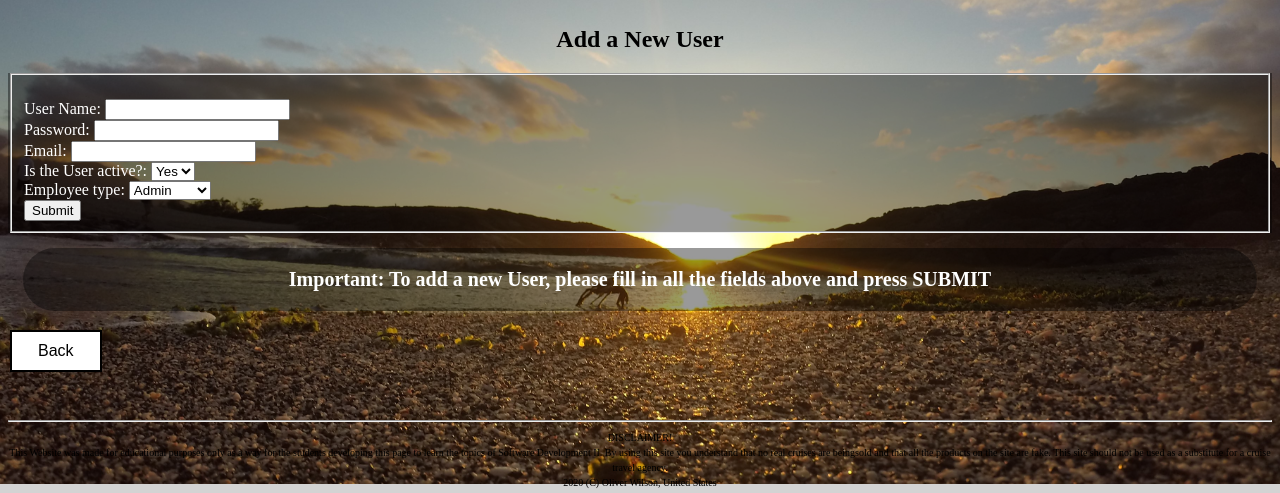
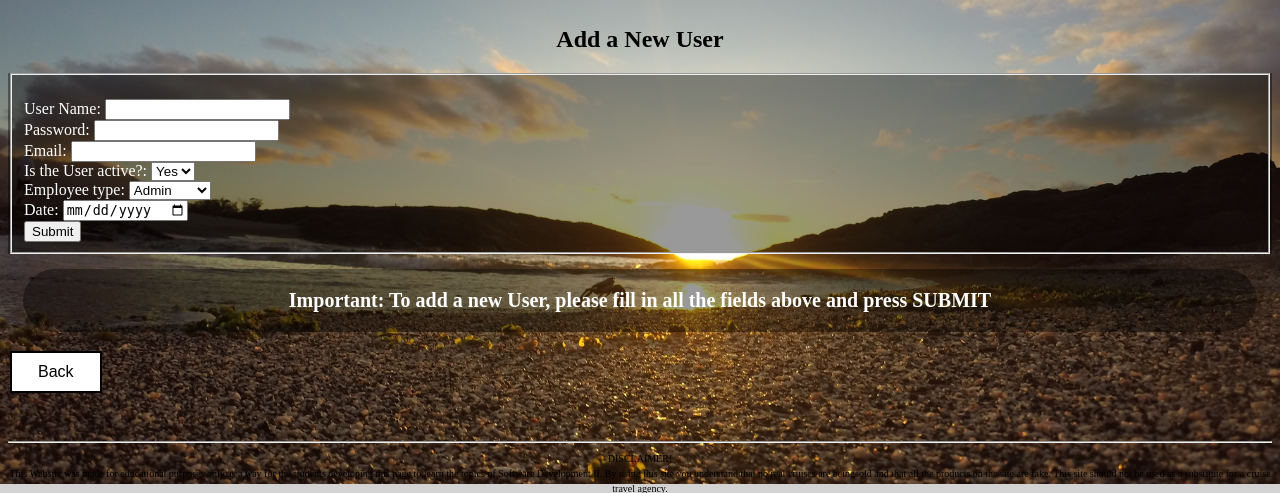
Before and after one commit to Harrison-Z1000/CMPT221-Project, a PHP site: page /AddRowUser.php in a window 1280 px wide. Shown: the part 89-582 px from the top of the page. Run offline with PHP 8.4, Linux system fonts and the light colour scheme.

Commit message:
Update AddRowUser.php

```diff
--- a/T18/HTML/AddRowUser.php
+++ b/T18/HTML/AddRowUser.php
@@ -110,6 +110,7 @@
 		$email = 			      trim($_POST["email"]);
 		$active = 		  		trim($_POST["active"]);
 		$type = 		    		trim($_POST["type"]);
+		$date =             trim($_POST["date"]);
 	}
 	else {
 		$username = $password = $email = $active = $type =  "";
@@ -154,8 +155,9 @@
 			echo "<button class='button button1' onclick=> Back </button>";
 		echo "</form><br><br><br><br><br><br><br><br><br><br><br><br>";
 
-		$q="INSERT INTO T18_Users (user_name , user_password, user_email, user_active, employee_type)" .
-				"VALUES('$username', '$password', '$email', '$active', '$type');";
+		date_default_timezone_set('America/New_York');
+		$q="INSERT INTO T18_Users (user_name , user_password, user_email, user_active, employee_type, creation_date)" .
+				"VALUES('$username', '$password', '$email', '$active', '$type','".date('Y-m-d h-i-s')."');";
 		$r=mysqli_query($dbc, $q);
 
 		// Check query return code
@@ -174,8 +176,8 @@
 		// When SUBMIT is pressed, browser loads the ACTION file
 		echo "<form style='background-color: rgb(0,0,0,.4); color: white;' action='AddRowUser.php' method='POST'>";
 		echo "<fieldset>";
-			echo "<br> User Name: 						<input type='text' name='username'>";
-			echo "<br> Password:  			<input type='password' name='password'>";
+			echo "<br> User Name: 						<input type='text' name='username' value=$username>";
+			echo "<br> Password:  			<input type='password' name='password' value=''>";
 			echo "<br> Email:					<input type='email' name='email'>";
 			echo "<br> Is the User active?: 		<select name='active'>";
 			echo "<option value='Y'> Yes </option>";
@@ -185,6 +187,7 @@
 			echo "<option value='admin'> Admin </option>";
 			echo "<option value='employee'> Employee </option>";
 			echo "</select>";
+			echo "<br> Date:  <input type='date' name='date'>";
 			echo "<br> <input type='submit'>";
 
 		echo "</fieldset>";
```
